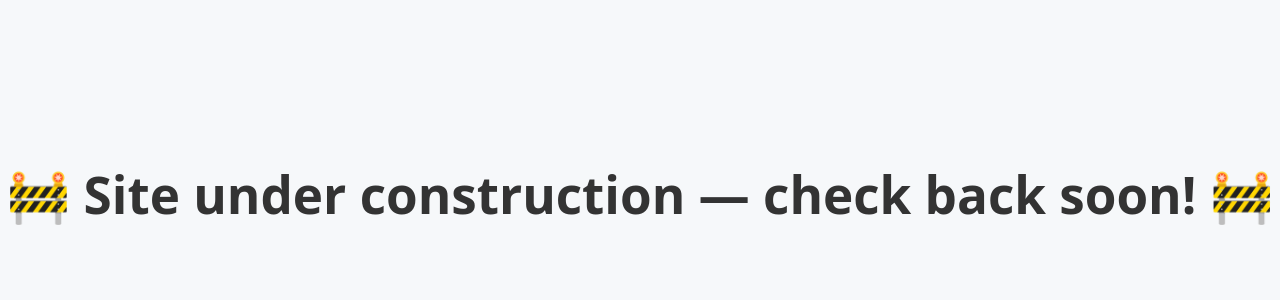
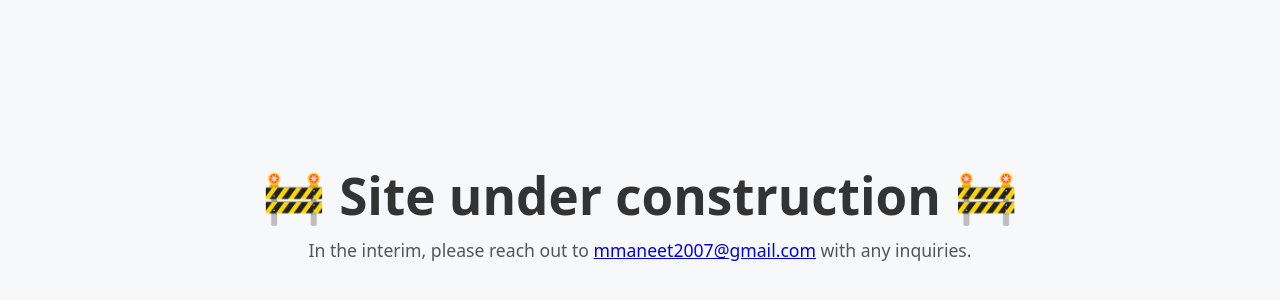
Before and after one commit to mmaneet/maneetmehta-site, a plain HTML site: page index.html in a window 1280 px wide. Shown: the part 206-506 px from the top of the page. Drawn offline with Linux system fonts and the light colour scheme.

Commit message:
Update index.html

```diff
--- a/index.html
+++ b/index.html
@@ -4,12 +4,31 @@
   <meta charset="utf-8">
   <title>Maneet Mehta — Site in Progress</title>
   <style>
-    body{display:flex;min-height:100vh;align-items:center;justify-content:center;
-         font-family:system-ui,sans-serif;background:#f6f8fa;margin:0}
-    h1{font-size:clamp(2rem,4vw,3.5rem);color:#333;text-align:center}
+    body{
+      display:flex;
+      min-height:100vh;
+      flex-direction:column;
+      align-items:center;
+      justify-content:center;
+      font-family:system-ui,sans-serif;
+      background:#f6f8fa;
+      margin:0;
+      text-align:center;
+    }
+    h1{
+      font-size:clamp(2rem,4vw,3.5rem);
+      color:#333;
+      margin-bottom:0.5rem;
+    }
+    p{
+      font-size:clamp(0.9rem,2.5vw,1.1rem);
+      color:#555;
+      margin:0;
+    }
   </style>
 </head>
 <body>
-  <h1>🚧 Site under construction — check back soon! 🚧</h1>
+  <h1>🚧 Site under construction 🚧</h1>
+  <p>In the interim, please reach out to <a href="mailto:mmaneet2007@gmail.com">mmaneet2007@gmail.com</a> with any inquiries.</p>
 </body>
 </html>
```
